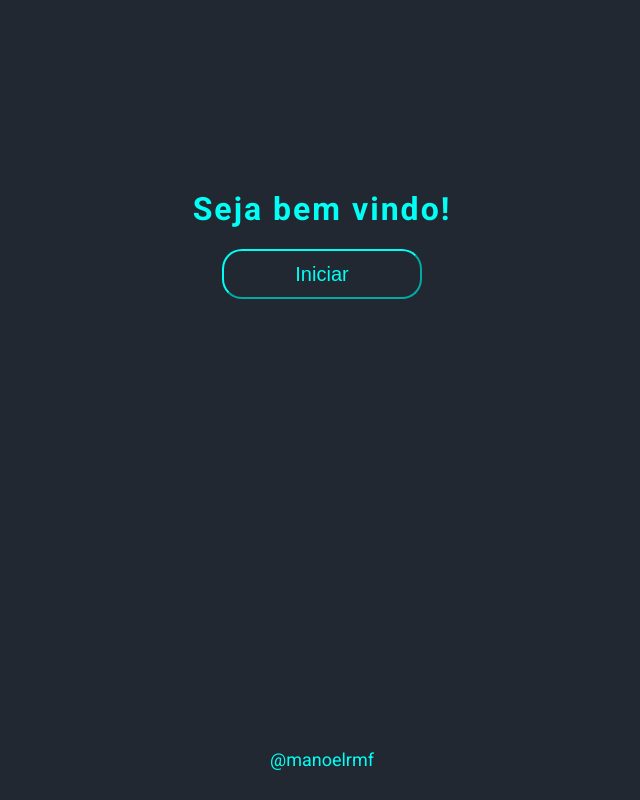
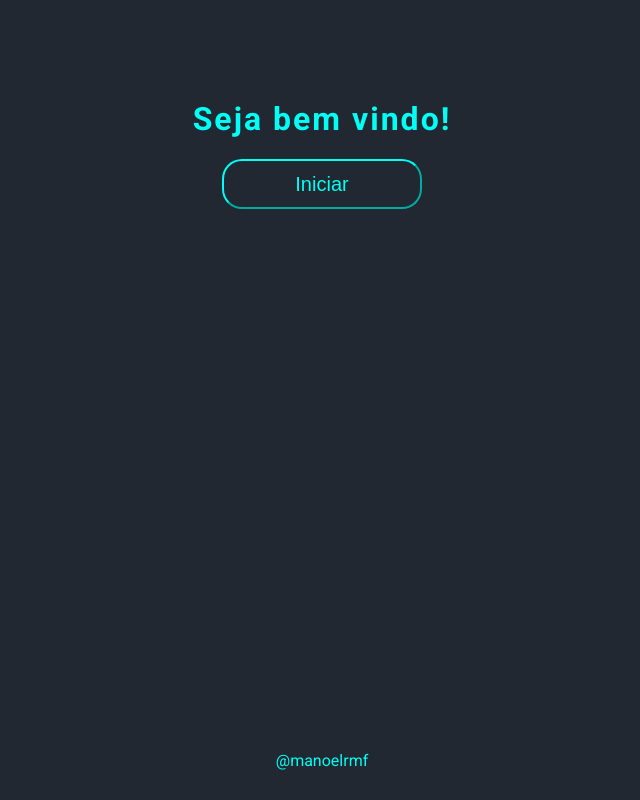
Before and after one commit to manoelrmf/sistema_de_recomendacao, a website: page index.html in a window 1280 px wide. Shown: the whole page, without its empty margins (318-958 px from the left). Drawn offline with nearby package versions, Linux system fonts and the light colour scheme.

Commit message:
diminuindo font do footer

```diff
--- a/assets/css/style.css
+++ b/assets/css/style.css
@@ -1,5 +1,10 @@
 @import url('https://fonts.googleapis.com/css?family=Roboto:400,700&display=swap');
 
+
+html{
+    margin: 0;
+    padding: 0;
+}
 body{
     font-family: 'Roboto', sans-serif;
     background-color: #222831;
@@ -15,7 +20,7 @@ main{
     display: block;
     height: 200px;
     width: 100%;
-    margin-top: 190px;
+    margin-top: 100px;
     margin-bottom: auto;
 }
 
@@ -30,7 +35,7 @@ footer{
 
 footer a {
     text-decoration: none;
-    font-size: 18px;
+    font-size: 16px;
     color: #00fff5;
 }
 
```
